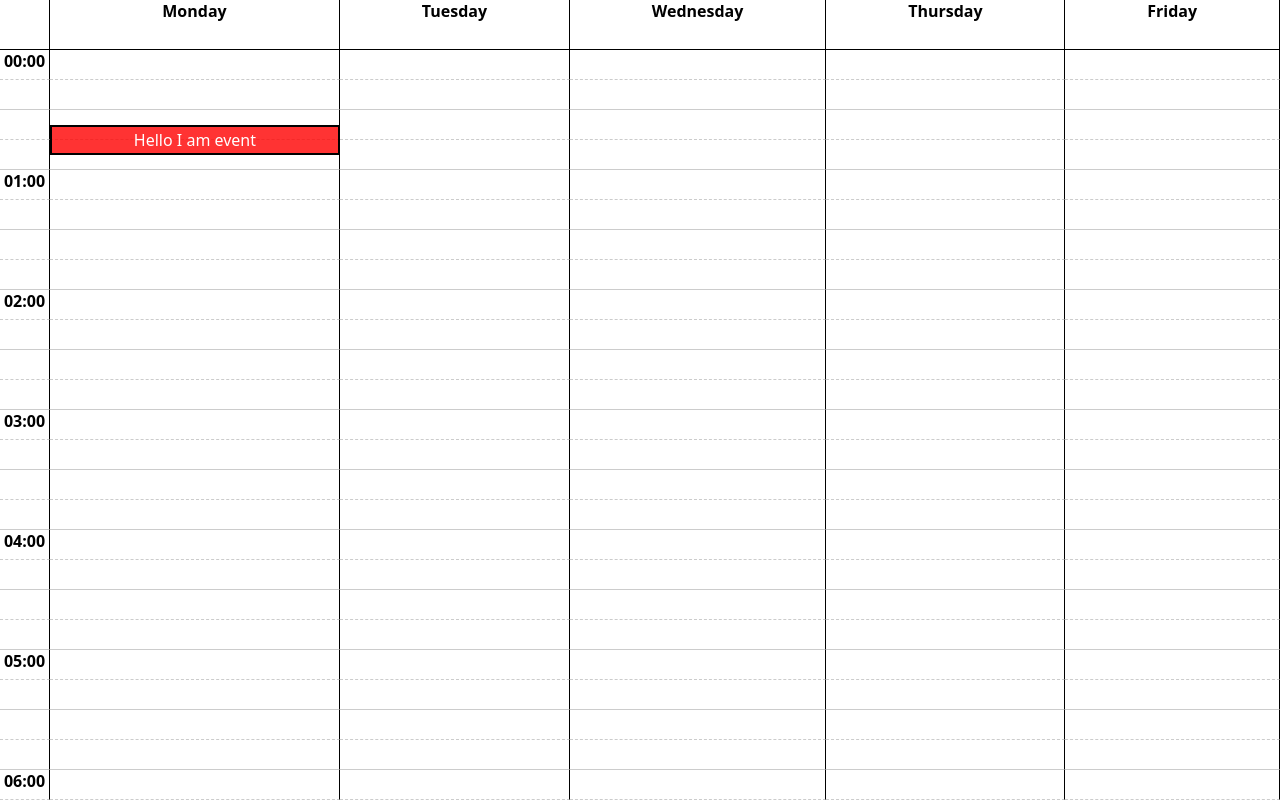
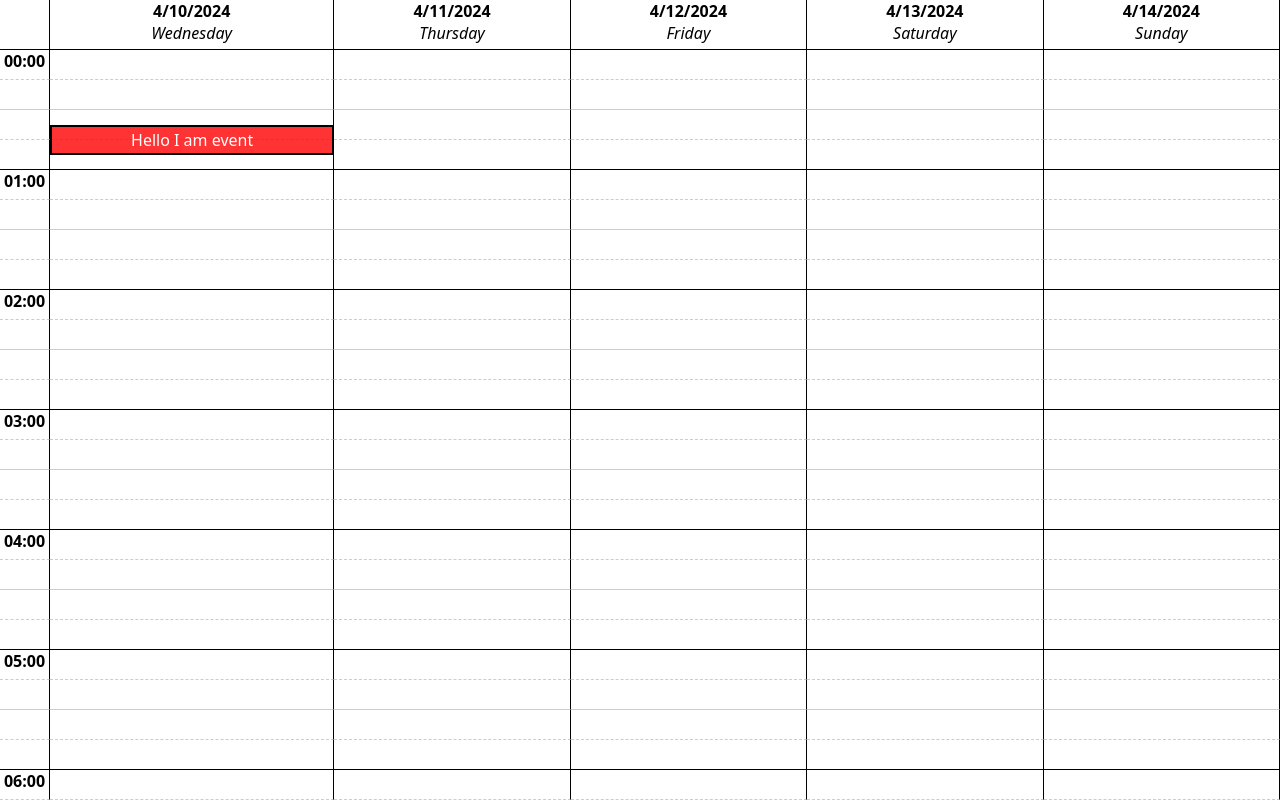
Before and after one commit to rugulous/schedule, a Vue app: page / in a window 1280 px wide. Shown: the top 800 px of the page. Built offline with nearby package versions, Linux system fonts and the light colour scheme.

Commit message:
Show current date(s)

```diff
--- a/src/App.vue
+++ b/src/App.vue
@@ -35,7 +35,6 @@ section{
     border-left: none;
     position: relative;
 }
-
 .schedule > div:not(.event):nth-child(12n+7),
 .schedule > div:not(.event):nth-child(12n+8),
 .schedule > div:not(.event):nth-child(12n+9),
@@ -53,6 +52,16 @@ section{
 .schedule > div:not(.event):nth-child(12n+18) {
     border-bottom: solid 1px #CCC;
 }
+
+.schedule > div:not(.event):nth-child(24n + 1),
+.schedule > div:not(.event):nth-child(24n + 2),
+.schedule > div:not(.event):nth-child(24n + 3),
+.schedule > div:not(.event):nth-child(24n + 4),
+.schedule > div:not(.event):nth-child(24n + 5),
+.schedule > div:not(.event):nth-child(24n + 6) {
+    border-bottom: solid 1px #000;
+}
+
 
 .event {
     display: flex;
@@ -90,6 +99,10 @@ section{
 .time {
     font-weight: bold;
 }
+
+.d-block{
+    display: block;
+}
 </style>
 
 <template>
@@ -98,29 +111,18 @@ section{
     <section>
         <div class="schedule">
             <div></div>
-            <div class="time">
-                Monday
-            </div>
-            <div class="time">
-                Tuesday
-            </div>
-            <div class="time">
-                Wednesday
-            </div>
-            <div class="time">
-                Thursday
-            </div>
-            <div class="time">
-                Friday
+            <div v-for="date in dates">
+              <strong class="d-block">{{ date.toLocaleDateString() }}</strong>
+              <i>{{ weekdays[date.getDay()] }}</i>
             </div>
 
             <template v-for="(time, i) in data">
                 <div class="time" :style="'grid-area: ' + (i + 2) + '/ 1;'" v-html="i % 4 == 0 ? time : ''"></div>
-                <div class="rowspace" :style="'grid-area: ' + (i + 2) + '/ 2;'"></div>
-                <div class="rowspace" :style="'grid-area: ' + (i + 2) + '/ 3;'"></div>
-                <div class="rowspace" :style="'grid-area: ' + (i + 2) + '/ 4;'"></div>
-                <div class="rowspace" :style="'grid-area: ' + (i + 2) + '/ 5;'"></div>
-                <div class="rowspace" :style="'grid-area: ' + (i + 2) + '/ 6;'"></div>
+                <div :style="'grid-area: ' + (i + 2) + '/ 2;'"></div>
+                <div :style="'grid-area: ' + (i + 2) + '/ 3;'"></div>
+                <div :style="'grid-area: ' + (i + 2) + '/ 4;'"></div>
+                <div :style="'grid-area: ' + (i + 2) + '/ 5;'"></div>
+                <div :style="'grid-area: ' + (i + 2) + '/ 6;'"></div>
             </template>
 
             <div class="event" style="top: 15px">Hello I am event</div>
@@ -134,8 +136,13 @@ section{
 import { ref, onMounted } from 'vue';
 
 const data = ref<string[]>([]);
+const now = ref("0px");
+const dates = ref<Date[]>([]);
+
+const weekdays = ["Sunday","Monday","Tuesday","Wednesday","Thursday","Friday","Saturday"];
+
 let ticker: HTMLElement | null = null;
-const now = ref("0px");
+let date = new Date();
 
 for (let i = 0; i < 24; i++) {
     data.value.push(i.toString().padStart(2, "0") + ":00");
@@ -145,10 +152,28 @@ for (let i = 0; i < 24; i++) {
 }
 
 async function updateTicker(){
-    const date = new Date();
-    now.value = 50 + (((date.getHours() * 60) + date.getMinutes()) * 2) + "px";
+    const newDate = new Date();
+    now.value = 50 + (((newDate.getHours() * 60) + newDate.getMinutes()) * 2) + "px";
+
+    if(newDate.toLocaleDateString().split("T")[0] != date.toLocaleDateString().split("T")[0]){
+        setDates();
+    }
 }
 
+function setDates(){
+    date = new Date();
+    const _dates = [date];
+
+    for(let i = 1; i < 5; i++){
+        const nextDate = new Date();
+        nextDate.setDate(nextDate.getDate() + i);
+        _dates.push(nextDate)
+    }
+
+    dates.value = _dates;
+}
+
+setDates();
 updateTicker();
 
 onMounted(() => {
```
